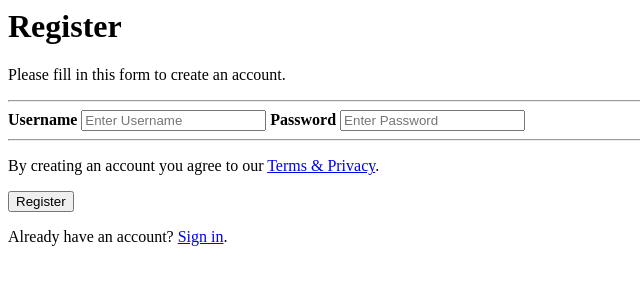
After one commit to hh3111/file-uploading, a Flask app: page /register in a window 1280 px wide. The commit adds this page. Shown: the top 300 px of the page, without its empty margins (0-640 px from the left). Run offline with Flask 2, Linux system fonts and the light colour scheme.

Commit message:
Functional App

```diff
--- a/app.yaml
+++ b/app.yaml
@@ -1 +1,7 @@
 runtime: python39
+
+env_variables:
+  CLOUD_SQL_USERNAME: admin
+  CLOUD_SQL_PASSWORD: admin430
+  CLOUD_SQL_DATABASE_NAME: users
+  CLOUD_SQL_CONNECTION_NAME: ciphersquad:us-central1:cipher-squad
--- a/main.py
+++ b/main.py
@@ -2,33 +2,126 @@ from distutils.log import debug
 from fileinput import filename
 from flask import *
 import os
+from io import BytesIO
+from db import get, create
 from google.cloud import storage
+from pathlib import Path
+#from functools import partial
+import hashlib
 app = Flask(__name__)
 
 storage_client = storage.Client()
 bucket_name = "ciphersquad-bucket"
-bucket = storage_client.get_bucket(bucket_name)
-print(f"Bucket {bucket.name} accessed.")
+#bucket = storage_client.get_bucket(bucket_name)
+#blobs=bucket.list_blobs()
+#print(f"Bucket {bucket.name} accessed.")
 
 @app.route('/')
 def main():
+    return render_template("login.html", )
 
+@app.route('/verify', methods = ['POST'])
+def verify():
+    username = request.form.get('username')
+    password = request.form.get('password')
+    password = hashlib.sha256(password.encode()).hexdigest()
+    attempt = get(username, password)
+    aid = attempt[0].get('id')
+    if attempt:
+        buckets = storage_client.list_buckets()
+        #print('cs-gy-6903-ciphersquad-' + str(aid))
+        #for bucket in buckets:
+        #    print(bucket.name)
+        bucketexists = 0
+        bucket_name = 'cs-gy-6903-ciphersquad-' + str(aid)
+        for bucket in buckets:
+            if (bucket_name) == bucket.name:
+                bucketexists = 1
+        if bucketexists == 1:
+            bucket = storage_client.get_bucket(bucket_name)
+            print(f"Bucket {bucket.name} accessed")
+        else:
+            bucket = storage_client.bucket(bucket_name)
+            new_bucket = storage_client.create_bucket(bucket, location="us")
+            print(f"Created bucket {new_bucket.name}")
 
+        print("Metadata Hash:")
+        for blob in bucket.list_blobs():
+            print(blob.metadata.get('Hash'))
+        return render_template("index.html", username=attempt[0].get('username'), id=attempt[0].get('id'), blobs=bucket.list_blobs())
+        print("Success")
+    else:
+        return render_template("register.html")
+        print("Failure")
+    #return get(username, password)
+    #return render_template("index.html", user=username)
+    #return get()
 
-    return render_template("index.html", blobs=bucket.list_blobs())
+@app.route('/login')
+def login():
+    return render_template("login.html")
+
+@app.route('/register')
+def register():
+    return render_template("register.html")
 
 @app.route('/success', methods = ['POST'])
 def success():
     if request.method == 'POST':
         f = request.files['file']
-
+        username = request.form.get('username')
+        id = request.form.get('id')
         #for blob in bucket.list_blobs():
         #    print(blob.name)
         #    print(blob.id)
+
+        #print(hashlib.sha256(contents).hexdigest())
+
+
+        bucket = storage_client.get_bucket('cs-gy-6903-ciphersquad-' + str(id))
         blob = bucket.blob(f.filename)
+        contents = blob.download_as_bytes()
+        hashedfile = hashlib.sha256(contents).hexdigest()
+        metadata = {'Hash': hashedfile}
+        blob.metadata = metadata
         blob.upload_from_file(f)
-        return render_template("acknowledgement.html", name=f.filename, dir=os.listdir())
+        return render_template("acknowledgement.html", name=f.filename)
         #return render_template("acknowledgement.html", name='hello', dir=os.listdir())
+
+@app.route('/add', methods = ['POST'])
+def add_user():
+    print(request.form)
+    username = request.form.get('username')
+    password = request.form.get('password')
+    password = hashlib.sha256(password.encode()).hexdigest()
+    #if not useradd.is_json:
+    #    return jsonify({"add": "Missing JSON"}), 400
+    #create("test", "test")
+    create(username, password)
+    return 'User Added'
+
+@app.route('/download', methods = ['POST'])
+def download_file():
+    filename = request.form.get('file').replace('/', '')
+    username = request.form.get('username').replace('/', '')
+    id = request.form.get('id').replace('/', '')
+    bucket_name = 'cs-gy-6903-ciphersquad-' + str(id)
+    destination = '/'
+
+
+
+    bucket = storage_client.get_bucket(bucket_name)
+    blob = bucket.blob(filename)
+    #blob.download_to_filename('/tmp/' + filename)
+    contents = blob.download_as_bytes()
+
+    file_obj = BytesIO(contents)
+    #return send_from_directory(full_path, filename)
+    return send_file(file_obj, attachment_filename=filename, as_attachment=True)
+
+    #send_from_directory(app.config['DOWNLOAD_FOLDER'], filename, as_attachment=True)
+
+    return render_template("index.html", username=username, id=id, blobs=bucket.list_blobs())
 
 if __name__ == '__main__':
     app.run(host="127.0.0.1", port=8080, debug=True)
--- a/requirements.txt
+++ b/requirements.txt
@@ -1,3 +1,5 @@
 Flask==2.1.2
 Werkzeug==2.2.2
 google-cloud-storage
+pymysql
+pathlib
--- /dev/null
+++ b/templates/register.html
@@ -0,0 +1,21 @@
+<form action="/add" method="post" enctype="multipart/form-data">
+    <div class="container">
+      <h1>Register</h1>
+      <p>Please fill in this form to create an account.</p>
+      <hr>
+
+      <label for="username"><b>Username</b></label>
+      <input type="text" placeholder="Enter Username" name="username" id="username" required>
+
+      <label for="password"><b>Password</b></label>
+      <input type="password" placeholder="Enter Password" name="password" id="password" required>
+      <hr>
+
+      <p>By creating an account you agree to our <a href="#">Terms & Privacy</a>.</p>
+      <button type="submit" class="registerbtn">Register</button>
+    </div>
+
+    <div class="container signin">
+      <p>Already have an account? <a href="/login">Sign in</a>.</p>
+    </div>
+  </form>
```
Also changed, not shown: db.py (added, +43 -0 lines), templates/index.html (+17 -1 lines), templates/login.html (added, +14 -0 lines).
